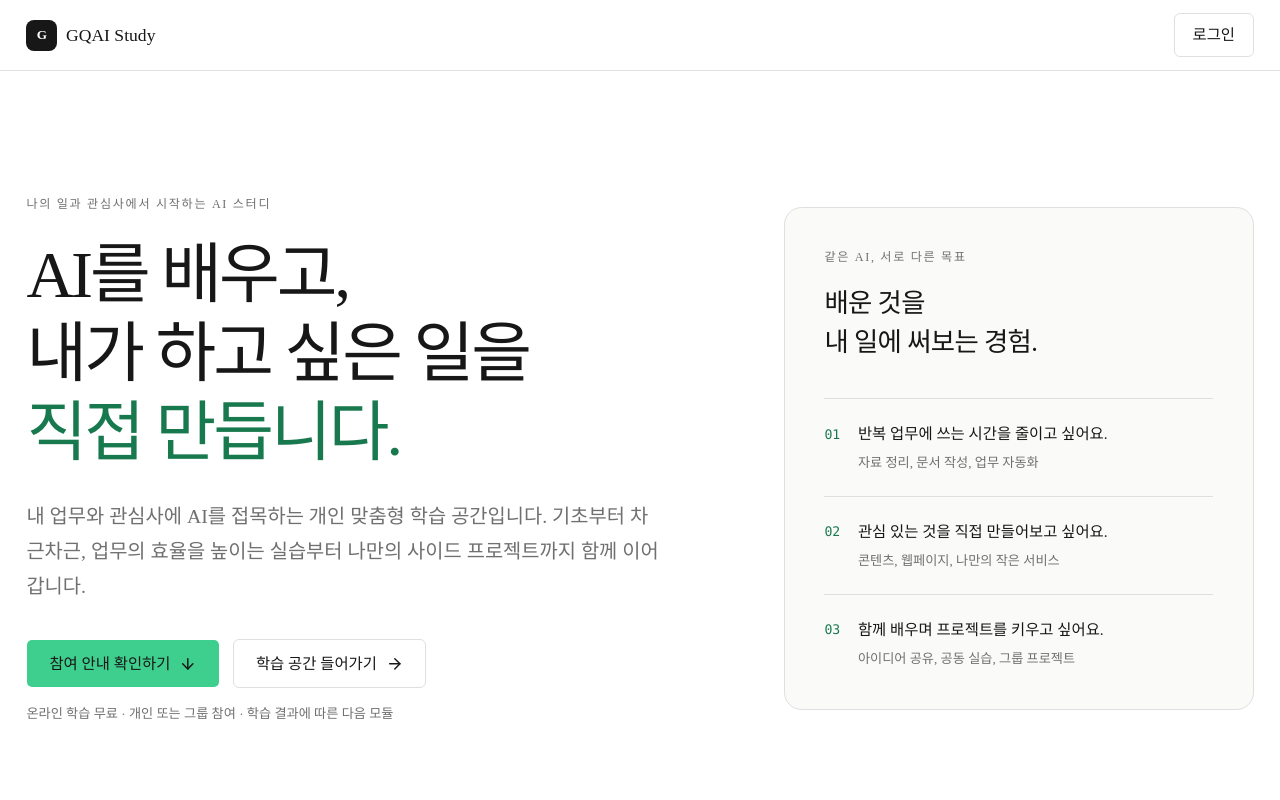
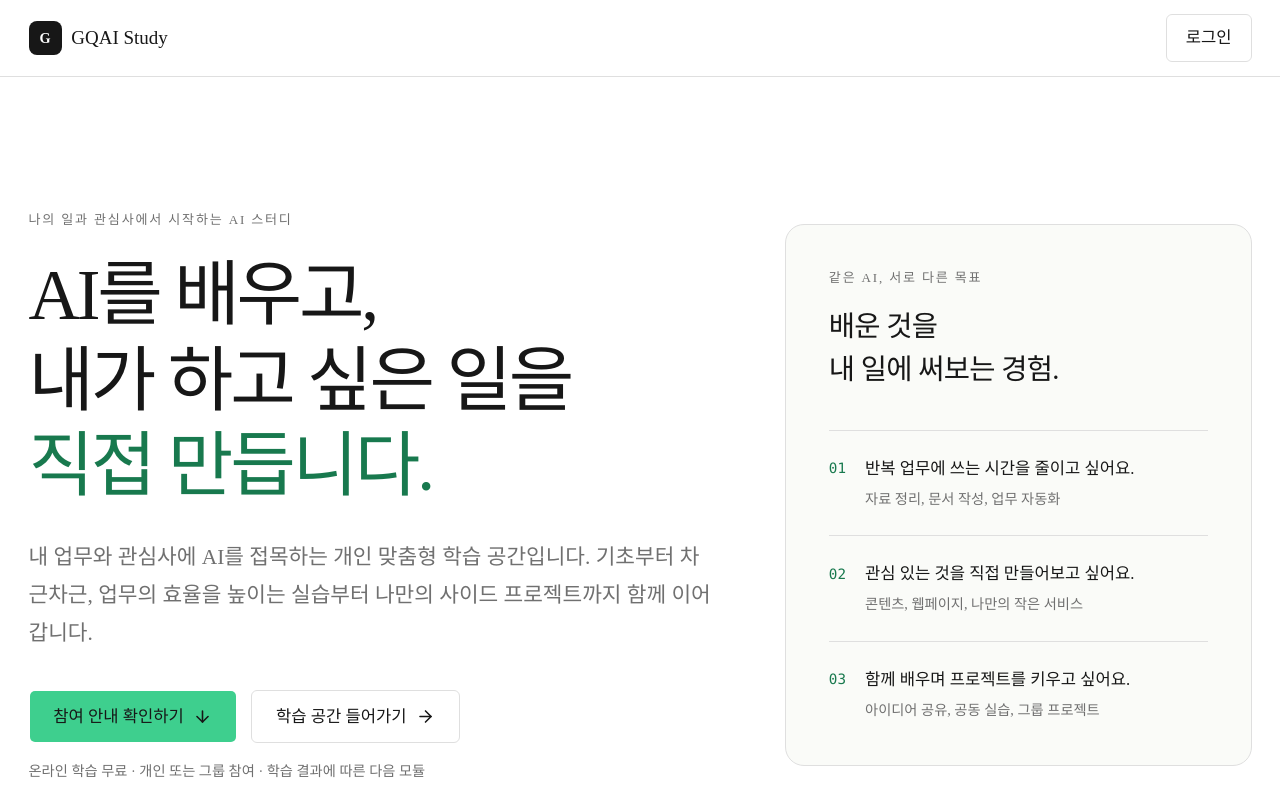
Before and after one commit to yongkyu4803/gqai-study, a Next.js app: page / in a window 1280 px wide. Shown: the top 800 px of the page. Built offline with nearby package versions, Linux system fonts and the light colour scheme.

Commit message:
style: set the base font size to 19px

```diff
--- a/src/app/globals.css
+++ b/src/app/globals.css
@@ -78,7 +78,7 @@
   }
   html {
     @apply bg-background font-sans text-foreground;
-    font-size: 110%;
+    font-size: 19px;
   }
   body {
     @apply min-h-dvh bg-background text-foreground antialiased;
```
